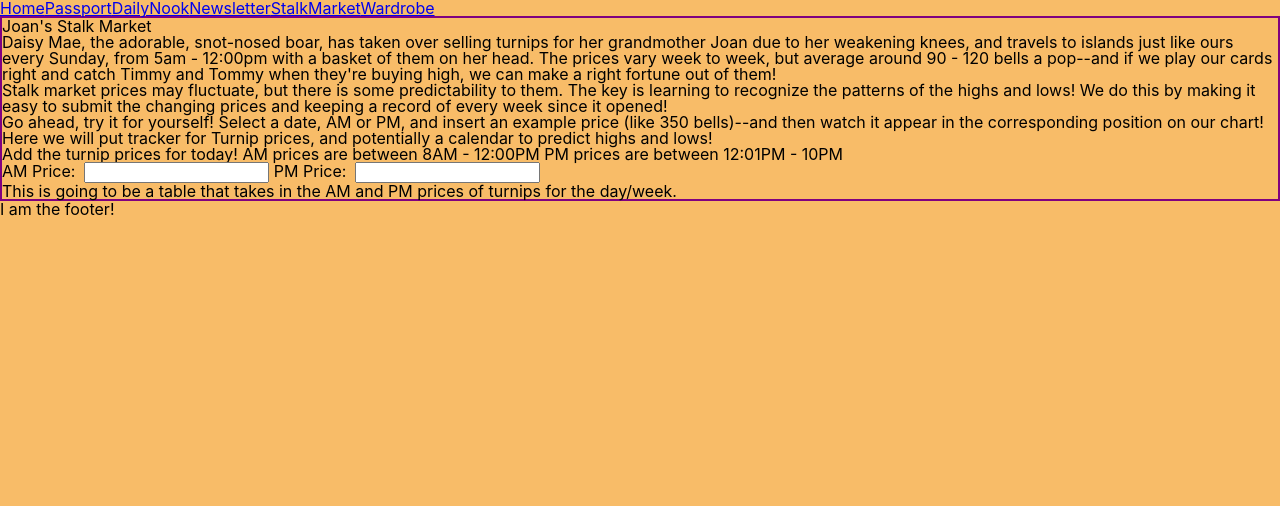
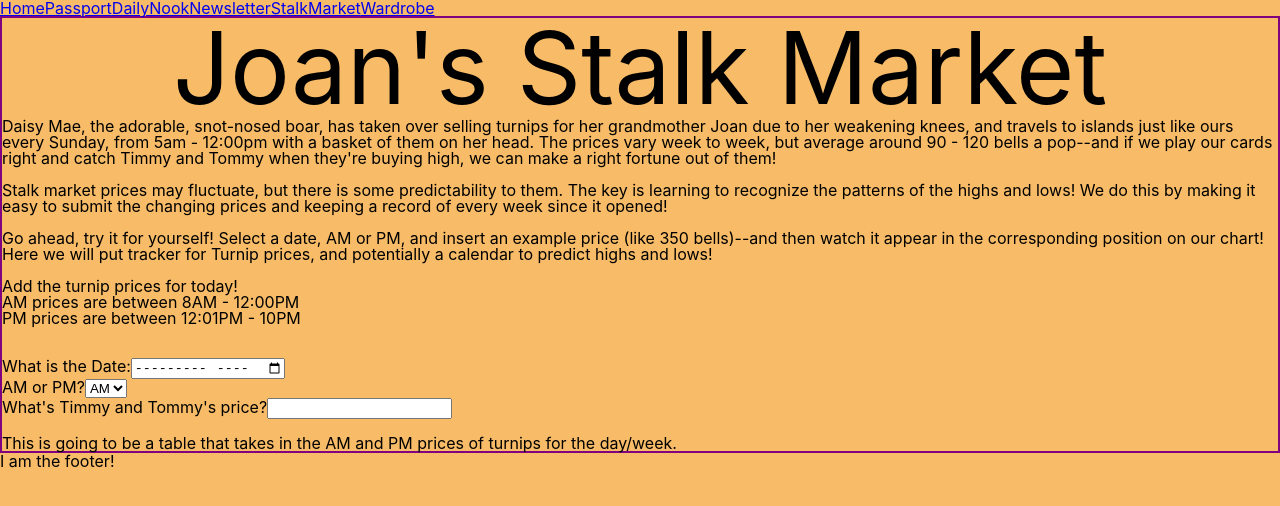
Before and after one commit to sammidoesthings/acnh-guide, a React (Create React App) app: page /stalkmarket in a window 1280 px wide. Shown: the top 506 px of the page. Built offline with nearby package versions, Linux system fonts and the light colour scheme; the HTML template or start-up script is replaced by a standard one.

Commit message:
stalk market form and wardrobe text

```diff
--- a/src/components/StalkMarket.js
+++ b/src/components/StalkMarket.js
@@ -3,15 +3,17 @@ import '../App.css';
 function PriceForm(){
     return (
         <div className="PriceForm-container">
-            <p>Add the turnip prices for today!
-                AM prices are between 8AM - 12:00PM
+            <p>Add the turnip prices for today!<br></br>
+                AM prices are between 8AM - 12:00PM <br></br>
                 PM prices are between 12:01PM - 10PM
             </p>
+            <br></br>
+            <br></br>
             <form className="turnip-prices">
 
-            <label>  AM Price: &nbsp;
+            {/* <label>  AM Price: &nbsp;
                 <input
-                    type="text"
+                    type="dropdown"
                     name="am-price"
                 />
             </label>
@@ -21,8 +23,35 @@ function PriceForm(){
                     type="text"
                     name="pm-price"
                 />
-            </label>
+            </label> */}
 
+            <div>
+                <label> What is the Date:
+                    <input
+                        type="month"
+                    />
+                </label>
+            </div>
+
+            <div>
+                <label> AM or PM?
+                    <select value="dropdown">
+                        <option value="AM">AM</option>
+                        <option value="PM">PM</option>
+                    </select>
+                </label>
+            </div>
+
+            {/* Need to add a handle change, handle submit, and default values. Maybe change price type from number to text? */}
+
+
+            <div>
+                <label> What's Timmy and Tommy's price?
+                    <input
+                        type="number"
+                    />
+                </label>
+            </div>
 
             </form>
         </div>
@@ -41,9 +70,11 @@ function PriceOutput(){
 function StalkMarket(){
     return (
         <div className="StalkMarket-container">
-            <h1>Joan's Stalk Market</h1>
+            <h1 className="homepage-h1">Joan's Stalk Market</h1>
             <p>Daisy Mae, the adorable, snot-nosed boar, has taken over selling turnips for her grandmother Joan due to her weakening knees, and travels to islands just like ours every Sunday, from 5am - 12:00pm with a basket of them on her head. The prices vary week to week, but average around 90 - 120 bells a pop--and if we play our cards right and catch Timmy and Tommy when they're buying high, we can make a right fortune out of them!  </p>
+            <br></br>
             <p>Stalk market prices may fluctuate, but there is <span>some</span> predictability to them. The key is learning to recognize the patterns of the highs and lows! We do this by making it easy to submit the changing prices and keeping a record of every week since it opened!</p>
+            <br></br>
             <p>Go ahead, try it for yourself! Select a date, AM or PM, and insert an example price (like 350 bells)--and then watch it appear in the corresponding position on our chart!</p>
 
 
@@ -54,8 +85,9 @@ function StalkMarket(){
             Need to figure out how to make a table in React, and make a database/endpoints for our Turnip prices.
 
             Plans in ipad! */}
-
+            <br></br>
             <PriceForm/>
+            <br></br>
             <PriceOutput/>
 
         </div>
--- a/src/components/Wardrobe.js
+++ b/src/components/Wardrobe.js
@@ -1,8 +1,11 @@
 function Wardrobe(){
     return (
         <div className="Wardrobe-container">
-            <p>I am the Wardrobe page!</p>
-            <p>Here we will put a little wardrobe section! Test out clothing items to make the perfect outfit for any occasion!</p>
+            <p>Welcome to the Able Shop dressing room!</p>
+            <p>Here, Mabel and Sable, two of the very fashion-forward Able sister seamstresses, have brought together their entire catalogue for you to choose from. Test out all kinds of sweaters, dresses, headwear, and more, to make the perfect outfit for you!</p>
+
+            This section is going to be made using the Nookipedia API!
+
         </div>
     )
 }
```
